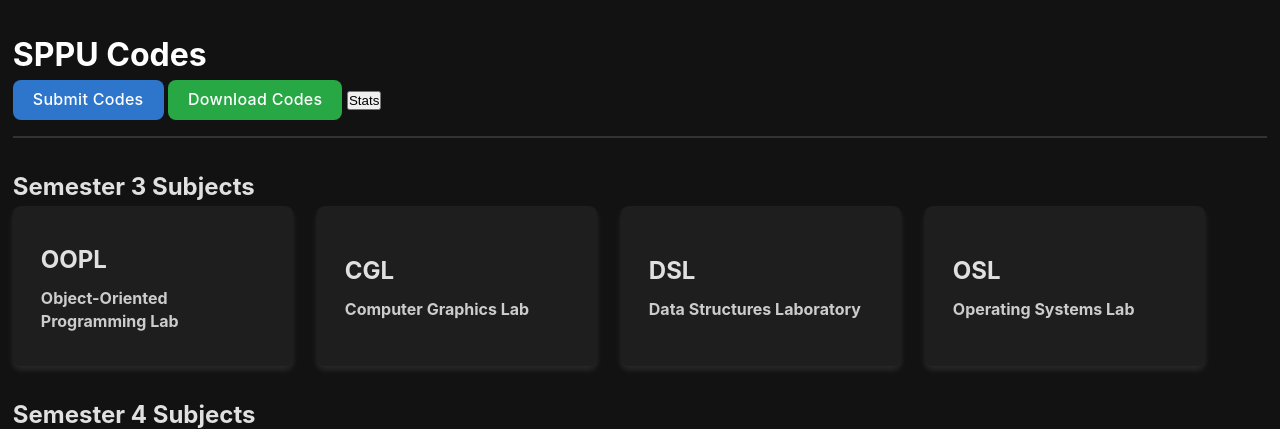
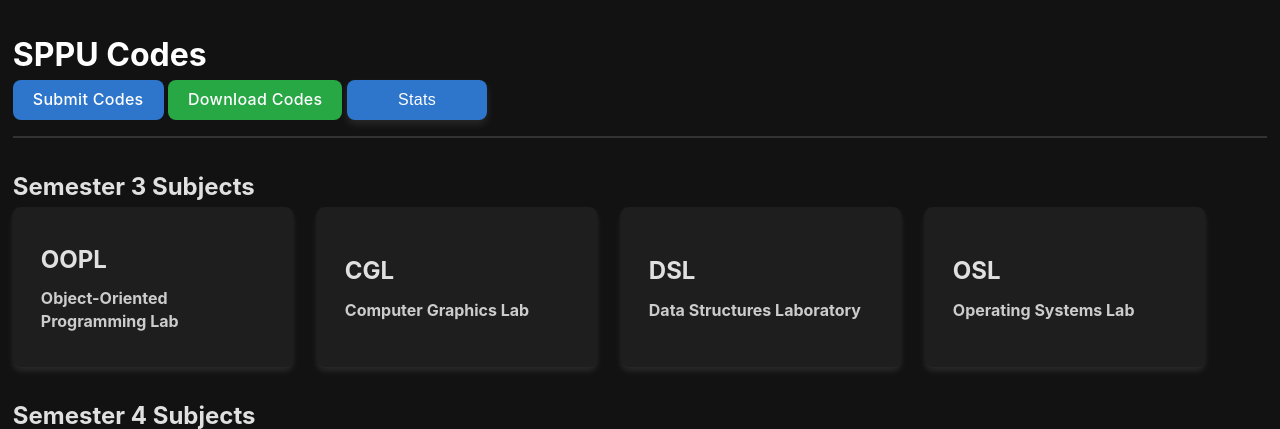
Before and after one commit to AlbatrossC/sppu-codes, a Python web app: template templates/index.html in a window 1280 px wide. Shown: the top 429 px of the page. Run offline with Jinja, Linux system fonts and the light colour scheme; the template is opened without the code that fills it, so the values that code supplies are empty; some libraries are stand-ins or nearby versions.

Commit message:
🎨 Styled the stats button

```diff
--- a/static/css/index_styles.css
+++ b/static/css/index_styles.css
@@ -412,3 +412,28 @@ header h1 {
     cursor: pointer;
     font-size: 1.5rem;
 }
+.menu-button {
+    height: var(--button-height);
+    padding: 0 clamp(1rem, 2vw, 1.25rem);
+    border-radius: var(--border-radius);
+    text-decoration: none;
+    font-weight: 500;
+    font-size: var(--button-font-size);
+    transition: all 0.2s ease;
+    background-color: var(--accent-color);
+    color: #ffffff;
+    border: none;
+    cursor: pointer;
+    display: inline-flex;
+    align-items: center;
+    justify-content: center;
+    min-width: clamp(100px, 15vw, 140px);
+    box-shadow: 0 4px 8px var(--shadow-color);
+    letter-spacing: 0.3px;
+}
+
+.menu-button:hover {
+    background-color: var(--accent-hover);
+    transform: translateY(-1px);
+    box-shadow: 0 4px 8px rgba(45, 118, 204, 0.2);
+}
```
